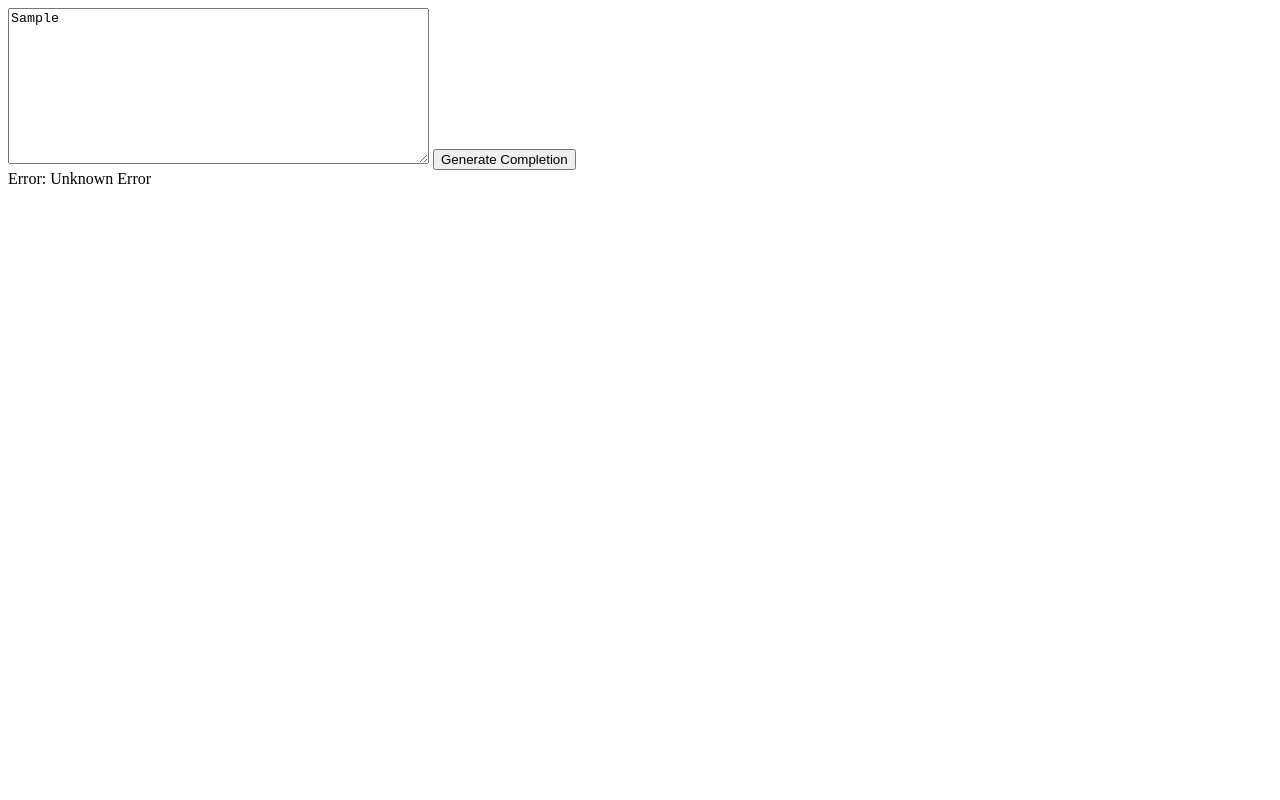
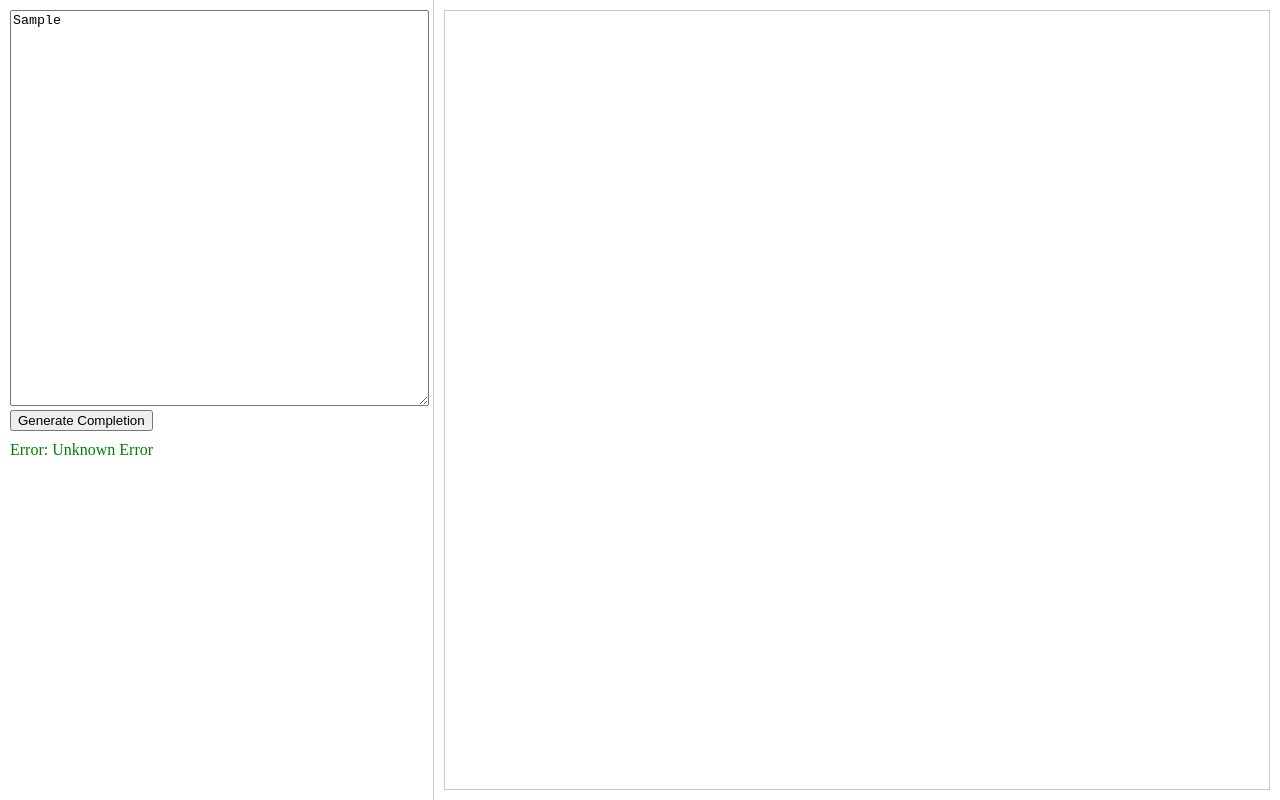
Before and after one commit to alexwxs/OpenAI, a website: page public/index.html in a window 1280 px wide. Both pictures are taken after typing "Sample" into the empty fields and a click on the button "Generate Completion". Drawn offline with nearby package versions, Linux system fonts and the light colour scheme; no server answers.

Commit message:
UI enhancement

```diff
--- a/public/index.html
+++ b/public/index.html
@@ -1,15 +1,66 @@
+<!-- index.html -->
+
 <!DOCTYPE html>
-
 <html xmlns="http://www.w3.org/1999/xhtml">
 <head>
     <meta charset="utf-8" />
-    <title>Test OpenAI API</title>
+    <title>OpenAI Chatbot</title>
+    <style>
+        body {
+            display: flex;
+            height: 100vh;
+            margin: 0;
+        }
+
+        #left-panel {
+            flex: 1;
+            padding: 10px;
+        }
+
+        #right-panel {
+            flex: 2;
+            display: flex;
+            flex-direction: column;
+            padding: 10px;
+            border-left: 1px solid #ccc;
+        }
+
+        #conversation {
+            flex: 1;
+            border: 1px solid #ccc;
+            padding: 10px;
+            overflow-y: auto;
+        }
+
+        .user-message {
+            color: blue;
+        }
+
+        .assistant-message {
+            color: green;
+        }
+
+        #userPromptInput {
+            width: 100%;
+            height: 50%;
+        }
+
+        #completionContent {
+            margin-top: 10px;
+            color: green;
+        }
+    </style>
 </head>
 <body>
-    <textarea id="promptInput" placeholder="Enter your prompt text" rows="10" cols="50"></textarea>
-    <button onclick="doSomeTest()">Generate Completion</button>
-    <div id="testResult"></div>
+    <div id="left-panel">
+        <textarea id="userPromptInput" placeholder="Enter your prompt text" rows="3" cols="30"></textarea>
+        <button onclick="generateCompletion()">Generate Completion</button>
+        <div id="completionContent"></div>
+    </div>
+    <div id="right-panel">
+        <div id="conversation"></div>
+    </div>
+    <script src="https://cdn.jsdelivr.net/npm/axios/dist/axios.min.js"></script>
     <script src="script.js"></script>
-    <script src="https://cdn.jsdelivr.net/npm/axios/dist/axios.min.js"></script>
 </body>
 </html>
--- a/public/script.js
+++ b/public/script.js
@@ -1,35 +1,56 @@
-// ...
+// script.js
 
-var conversationContext = []; // Array to store conversation messages
+const conversationContext = [];
+const maxConversationMessages = 50;
 
-function doSomeTest() {
-    var testResult = document.getElementById('testResult');
-    var promptInput = document.getElementById('promptInput').value.trim();
+function generateCompletion() {
+    const completionContentContainer = document.getElementById('completionContent');
+    const userPromptInput = document.getElementById('userPromptInput').value.trim();
+    const conversationContainer = document.getElementById('conversation');
 
-    if (!promptInput) {
-        testResult.innerHTML = 'Please enter a prompt';
+    if (!userPromptInput) {
+        completionContentContainer.innerHTML = 'Please enter a prompt';
         return;
     }
 
-    testResult.innerHTML = 'Please wait ...';
+    completionContentContainer.innerHTML = 'Please wait ...';
 
     // Add the user's message to the conversation context
-    conversationContext.push({ role: 'user', content: promptInput });
+    conversationContext.push({ role: 'user', content: userPromptInput });
 
-    var requestBody = { messages: conversationContext };
+    // Trim or omit messages if the conversation exceeds the maximum number of messages
+    if (conversationContext.length > maxConversationMessages) {
+        conversationContext.shift(); // Remove the oldest message
+    }
 
-    axios.post('/doSomeTest', requestBody)
+    const requestBody = { messages: conversationContext };
+
+    axios.post('/generateCompletion', requestBody)
         .then(function (response) {
             // Handle success
-            var completionContent = response.data.completionContent;
-            testResult.innerHTML = completionContent || 'Success';
+            const completionContent = response.data.completionContent;
+            completionContentContainer.innerHTML = completionContent || 'Success';
 
             // Add the AI's response to the conversation context
             conversationContext.push({ role: 'assistant', content: completionContent });
+
+            // Update the conversation history in the UI
+            updateConversationUI(conversationContainer, conversationContext);
         })
         .catch(function (error) {
             // Handle error
-            console.error('Error during test:', error.message);
-            testResult.innerHTML = 'Error: ' + (error.response.data.error || 'Unknown Error');
+            console.error('Error during completion generation:', error.message);
+            completionContentContainer.innerHTML = 'Error: ' + (error.response.data.error || 'Unknown Error');
         });
 }
+
+function updateConversationUI(container, conversation) {
+    container.innerHTML = '';
+
+    conversation.forEach(function (message) {
+        const messageDiv = document.createElement('div');
+        messageDiv.className = message.role === 'user' ? 'user-message' : 'assistant-message';
+        messageDiv.textContent = message.content;
+        container.appendChild(messageDiv);
+    });
+}
```
Also changed, not shown: server.js (+6 -6 lines), 1 other file.
